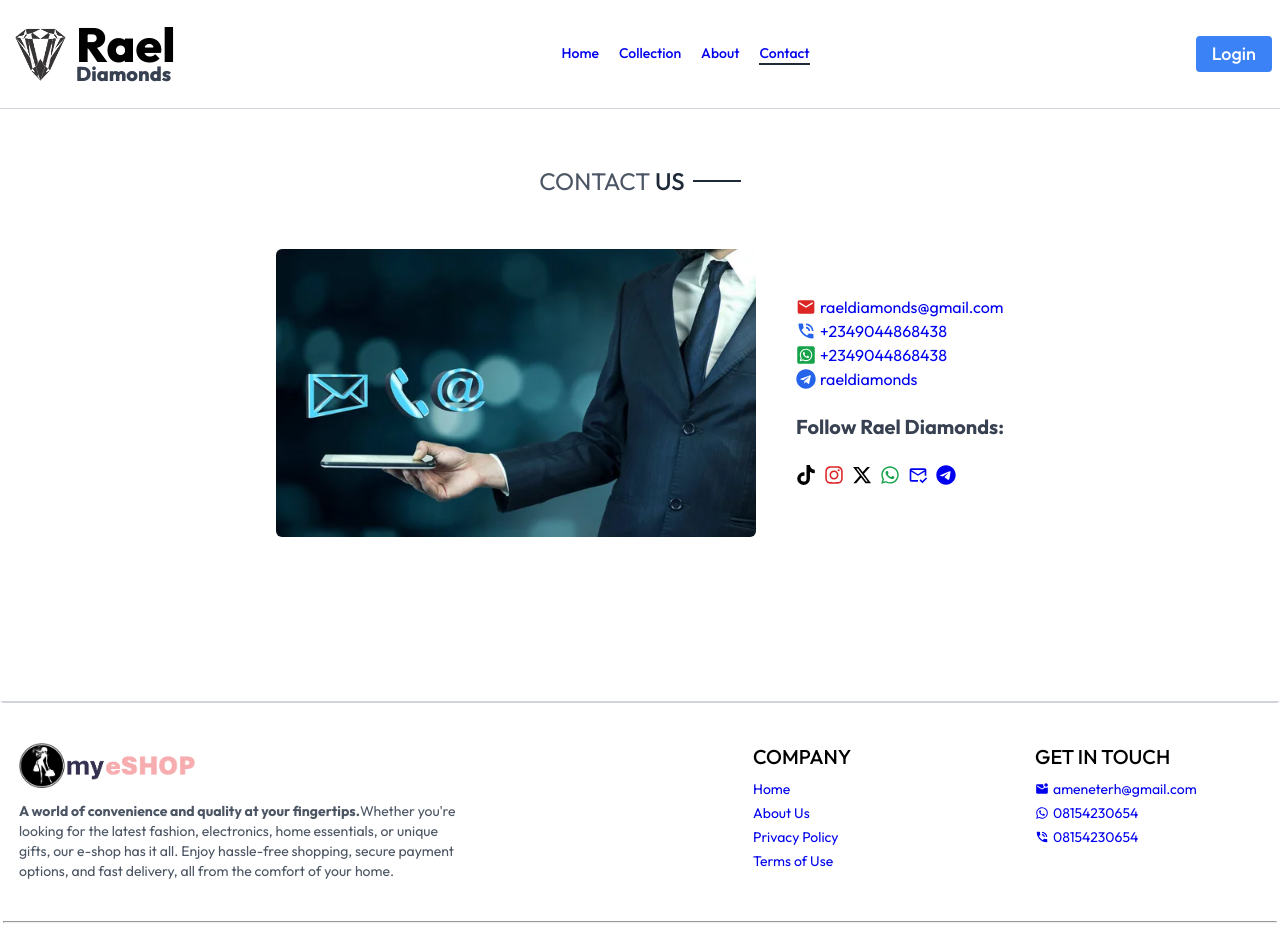
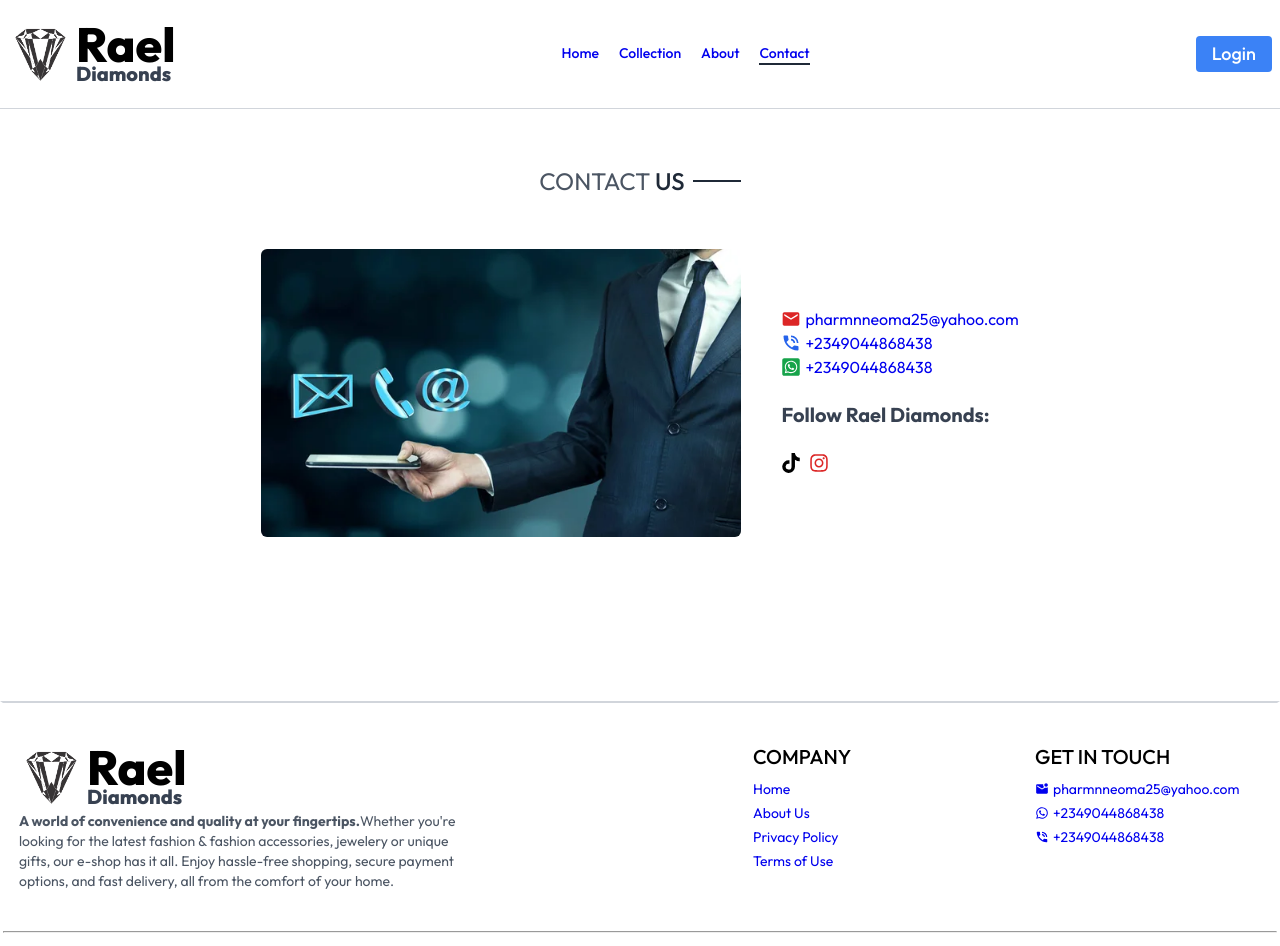
Before and after one commit to Ameneterh/raeldiamonds, a React (Vite) app in the folder frontend/: page /contact in a window 1280 px wide. Shown: the top 946 px of the page. Built offline with nearby package versions, Linux system fonts and the light colour scheme.

Commit message:
updates on footer header, pages

```diff
--- a/frontend/src/App.jsx
+++ b/frontend/src/App.jsx
@@ -32,7 +32,7 @@
         <Route path="/terms-of-use" element={<TermsOfUse />} />
         <Route path="/collections" element={<CollectionsPage />} />
         <Route path="/contact" element={<ContactPage />} />
-        <Route path="/product/:productId" element={<ProductPage />} />
+        <Route path="/product/:slug" element={<ProductPage />} />
 
         {/* protected routes */}
         <Route
--- a/frontend/src/Components/FooterComponent.jsx
+++ b/frontend/src/Components/FooterComponent.jsx
@@ -2,6 +2,7 @@
 import { assets } from "../assets/assets";
 import { Link } from "react-router-dom";
 import { MdMarkEmailUnread, MdPhoneInTalk, MdWhatsapp } from "react-icons/md";
+import { company_info } from "../assets/company_info.js";
 
 export default function FooterComponent() {
   const date = new Date();
@@ -10,13 +11,22 @@
     <div className="border-t-2 border-solid border-l-transparent border-r-transparent border-b-transparent border-gray-300">
       <div className="px-4 flex flex-col sm:grid grid-cols-[3fr_1fr_1fr] gap-14 my-10 text-sm">
         <div>
-          <img src={assets.nav_img} className="w-36 sm:w-44 mb-2" alt="" />
+          <Link to="/" className="flex items-center gap-1">
+            <img src={assets.logo} className="w-8 sm:w-16 rounded-full" />
+            <div className="hidden md:flex flex-col md:text-5xl font-extrabold text-black leading-3">
+              <span>Rael</span>
+              <span className="-mt-2 hidden md:block text-gray-700 text-xl">
+                Diamonds
+              </span>
+            </div>
+          </Link>
+
           <p className="w-full md:w-2/3 text-gray-600 text-sm">
             <b>A world of convenience and quality at your fingertips.</b>
-            Whether you're looking for the latest fashion, electronics, home
-            essentials, or unique gifts, our e-shop has it all. Enjoy
-            hassle-free shopping, secure payment options, and fast delivery, all
-            from the comfort of your home.
+            Whether you're looking for the latest fashion & fashion accessories,
+            jewelery or unique gifts, our e-shop has it all. Enjoy hassle-free
+            shopping, secure payment options, and fast delivery, all from the
+            comfort of your home.
           </p>
         </div>
 
@@ -34,23 +44,26 @@
           <p className="text-xl font-medium mb-2">GET IN TOUCH</p>
           <ul className="flex flex-col gap-1 text-gray-600">
             <Link
-              to="mailto:ameneterh@gmail.com"
+              to={`mailto:${company_info.email}`}
               className="flex items-center gap-1"
             >
               <MdMarkEmailUnread />
-              ameneterh@gmail.com
+              {company_info.email}
             </Link>
             <Link
-              to="https://wa.me/2348154230654"
+              to={`https://wa.me/${company_info.whatsapp_number}`}
               target="_blank"
               className="flex items-center gap-1"
             >
               <MdWhatsapp />
-              08154230654
+              {company_info.whatsapp_number}
             </Link>
-            <Link to="tel:+2348154230654" className="flex items-center gap-1">
+            <Link
+              to={`tel:${company_info.call_number}`}
+              className="flex items-center gap-1"
+            >
               <MdPhoneInTalk />
-              08154230654
+              {company_info.call_number}
             </Link>
           </ul>
         </div>
--- a/frontend/src/Components/HeaderComponent.jsx
+++ b/frontend/src/Components/HeaderComponent.jsx
@@ -73,7 +73,7 @@
     <div className="flex items-center justify-between py-5 px-2 font-medium sticky top-0 z-40 text-[12px] bg-white border-t-0 border-l-0 border-r-0 border-b-[1.5px] border-solid border-b-gray-300">
       <Link to="/" className="flex items-center gap-1">
         <img src={assets.logo} className="w-8 sm:w-16 rounded-full" />
-        <div className="flex flex-col md:text-5xl font-extrabold text-black leading-3">
+        <div className="hidden md:flex flex-col md:text-5xl font-extrabold text-black leading-3">
           <span>Rael</span>
           <span className="-mt-2 hidden md:block text-gray-700 text-xl">
             Diamonds
--- a/frontend/src/Components/LatestCollection.jsx
+++ b/frontend/src/Components/LatestCollection.jsx
@@ -44,6 +44,7 @@
           <ProductItem
             key={index}
             id={product._id}
+            slug={product.slug}
             image={product.image[0]}
             name={product.name}
             category={product.category.split("_").join(" & ")}
--- a/frontend/src/Components/ProductItem.jsx
+++ b/frontend/src/Components/ProductItem.jsx
@@ -5,6 +5,7 @@
 
 export default function ProductItem({
   id,
+  slug,
   image,
   name,
   category,
@@ -17,7 +18,7 @@
 
   return (
     <Link
-      to={`/product/${id}`}
+      to={`/product/${slug}`}
       className="text-gray-700 cursor-pointer rounded-md overflow-hidden bg-red-300 w-full min-h-72 flex flex-col justify-end hover:scale-110 transition-all duration-300 hover:shadow-lg"
       style={{
         backgroundImage: `url(${image})`,
--- a/frontend/src/Components/ProductReviewRating.jsx
+++ b/frontend/src/Components/ProductReviewRating.jsx
@@ -54,7 +54,7 @@
         // send notification to seller
         await AddNotification({
           title: "A New Review has been placed",
-          message: `"${user.fullname}" has added a review on your product, "${product.product_name}"`,
+          message: `"${user.name}" has added a review on your product, "${product.name}"`,
           user: product.seller._id,
           onClick: "/seller-profile",
           read: false,
--- a/frontend/src/Components/ReviewDisplayComponent.jsx
+++ b/frontend/src/Components/ReviewDisplayComponent.jsx
@@ -9,8 +9,8 @@
   createdAt,
 }) {
   return (
-    <div className="flex items-start gap-1 bg-gray-50 rounded shadow-sm">
-      <img src={avatar} alt={name} className="w-14 h-14" />
+    <div className="flex items-start gap-1 bg-gray-100 rounded-md shadow-sm p-2">
+      <img src={avatar} alt={name} className="w-10 h-10" />
       <div className="py-1 w-full pr-3 flex flex-col gap-1">
         <div className="w-ful">
           <div className="flex justify-between items-center w-ful">
--- a/frontend/src/Pages/CollectionsPage.jsx
+++ b/frontend/src/Pages/CollectionsPage.jsx
@@ -96,6 +96,7 @@
               <ProductItem
                 key={index}
                 id={product?._id}
+                slug={product.slug}
                 name={product?.name}
                 category={product?.category.split("_").join(" & ")}
                 description={product?.description}
--- a/frontend/src/Pages/ContactPage.jsx
+++ b/frontend/src/Pages/ContactPage.jsx
@@ -64,7 +64,7 @@
                   {company_info.whatsapp_number}
                 </Link>
               </span>
-              <span className="flex items-center gap-1">
+              {/* <span className="flex items-center gap-1">
                 <FaTelegram className="text-blue-600" size={20} />
                 <Link
                   to={`https://t.me/${company_info.socials[5].name}`}
@@ -72,7 +72,7 @@
                 >
                   {company_info.socials[5].name}
                 </Link>
-              </span>
+              </span> */}
             </p>
 
             {/* follow buttons */}
@@ -81,7 +81,11 @@
             </p>
             <p className="flex items-center gap-2">
               {company_info.socials.map((social, index) => (
-                <Link to={social.url} target="_blank" key={index}>
+                <Link
+                  to={`${social.url}${social.name}`}
+                  target="_blank"
+                  key={index}
+                >
                   <social.icon
                     className={`text-xl hover:scale-125 transition-all duration-300 text-${social.color}`}
                   />
--- a/frontend/src/assets/assets.js
+++ b/frontend/src/assets/assets.js
@@ -58,20 +58,35 @@
   {
     _id: "1",
     name: "Fashionable Gold Plated Belt",
+    slug: "fashionable-gold-plated-belt",
     description:
       "Lorem Ipsum is simply dummy text of the printing and typesetting industry. Lorem Ipsum has been the industry's standard dummy text ever since the 1500s",
     price: 10500,
     image: [belt_1, women2, women3, women4],
     category: "accessories",
     subCategory: "men_wears",
+    payondelivery: true,
     sizes: ["S", "M", "L"],
     logistics_included: true,
     bestSeller: true,
-    date: 1716634345448,
+    createdAt: "2026-09-06T08:05:19.320+00:00",
+
+    reviews: [
+      {
+        buyer: {
+          name: "AMENE Terhemen",
+          image:
+            "https://encrypted-tbn0.gstatic.com/images?q=tbn:ANd9GcTNDYO06lppcfPSL-RovtTD_Sqv2I8bK_YYgnWJHPtoVF84xw5hqUKFsvSz&s=10",
+        },
+        rating: 4,
+        comment: "This is a great product. I love it!",
+      },
+    ],
   },
   {
     _id: "2",
     name: "Diamond Bracelet",
+    slug: "diamond-bracelet",
     description:
       "Lorem Ipsum is simply dummy text of the printing and typesetting industry. Lorem Ipsum has been the industry's standard dummy text ever since the 1500s",
     price: 15000,
@@ -81,11 +96,12 @@
     sizes: ["S", "M", "L"],
     logistics_included: false,
     bestSeller: false,
-    date: 1716634345448,
+    createdAt: "2026-09-06T08:05:19.320+00:00",
   },
   {
     _id: "3",
     name: "Diamond Necklace 1",
+    slug: "diamond-necklace-1",
     description:
       "Lorem Ipsum is simply dummy text of the printing and typesetting industry. Lorem Ipsum has been the industry's standard dummy text ever since the 1500s",
     price: 1050,
@@ -95,11 +111,12 @@
     sizes: ["M", "L", "XL"],
     logistics_included: false,
     bestSeller: true,
-    date: 1716634345448,
+    createdAt: "2026-09-06T08:05:19.320+00:00",
   },
   {
     _id: "4",
     name: "Diamond Necklace 2",
+    slug: "diamond-necklace-2",
     description:
       "Lorem Ipsum is simply dummy text of the printing and typesetting industry. Lorem Ipsum has been the industry's standard dummy text ever since the 1500s",
     price: 1500,
@@ -109,11 +126,12 @@
     sizes: ["M", "L", "XL"],
     logistics_included: false,
     bestSeller: true,
-    date: 1716634345448,
+    createdAt: "2026-09-06T08:05:19.320+00:00",
   },
   {
     _id: "5",
     name: "Diamond Necklace 3",
+    slug: "diamond-necklace-3",
     description:
       "Lorem Ipsum is simply dummy text of the printing and typesetting industry. Lorem Ipsum has been the industry's standard dummy text ever since the 1500s",
     price: 85000,
@@ -123,11 +141,12 @@
     sizes: ["S", "M"],
     logistics_included: true,
     bestSeller: true,
-    date: 1716634345448,
+    createdAt: "2026-09-06T08:05:19.320+00:00",
   },
   {
     _id: "6",
     name: "Diamond Ring 1",
+    slug: "diamond-ring-1",
     description:
       "Lorem Ipsum is simply dummy text of the printing and typesetting industry. Lorem Ipsum has been the industry's standard dummy text ever since the 1500s",
     price: 9000,
@@ -137,11 +156,12 @@
     sizes: ["S", "M"],
     logistics_included: false,
     bestSeller: true,
-    date: 1716634345448,
+    createdAt: "2026-09-06T08:05:19.320+00:00",
   },
   {
     _id: "7",
     name: "Diamond Ring 2",
+    slug: "diamond-ring-2",
     description:
       "Lorem Ipsum is simply dummy text of the printing and typesetting industry. Lorem Ipsum has been the industry's standard dummy text ever since the 1500s",
     price: 9000,
@@ -151,11 +171,12 @@
     sizes: ["S", "M"],
     logistics_included: true,
     bestSeller: true,
-    date: 1716634345448,
+    createdAt: "2026-09-06T08:05:19.320+00:00",
   },
   {
     _id: "8",
     name: "Now White Perfume 150mL",
+    slug: "now-white-perfume-150ml",
     description:
       "Lorem Ipsum is simply dummy text of the printing and typesetting industry. Lorem Ipsum has been the industry's standard dummy text ever since the 1500s",
     price: 9000,
@@ -165,11 +186,12 @@
     sizes: ["S", "M"],
     logistics_included: true,
     bestSeller: true,
-    date: 1716634345448,
+    createdAt: "2026-09-06T08:05:19.320+00:00",
   },
   {
     _id: "9",
     name: "Supremacy Avnan Incense Perfume 200mL",
+    slug: "supremacy-avnan-incense-perfume-200ml",
     description:
       "Lorem Ipsum is simply dummy text of the printing and typesetting industry. Lorem Ipsum has been the industry's standard dummy text ever since the 1500s",
     price: 9000,
@@ -179,11 +201,12 @@
     sizes: ["S", "M"],
     logistics_included: false,
     bestSeller: true,
-    date: 1716634345448,
+    createdAt: "2026-09-06T08:05:19.320+00:00",
   },
   {
     _id: "10",
     name: "Watch One",
+    slug: "watch-one",
     description:
       "Lorem Ipsum is simply dummy text of the printing and typesetting industry. Lorem Ipsum has been the industry's standard dummy text ever since the 1500s",
     price: 9000,
@@ -193,11 +216,12 @@
     sizes: ["S", "M"],
     logistics_included: false,
     bestSeller: true,
-    date: 1716634345448,
+    createdAt: "2026-09-06T08:05:19.320+00:00",
   },
   {
     _id: "11",
     name: "Watch Two",
+    slug: "watch-two",
     description:
       "Lorem Ipsum is simply dummy text of the printing and typesetting industry. Lorem Ipsum has been the industry's standard dummy text ever since the 1500s",
     price: 9000,
@@ -207,11 +231,12 @@
     sizes: ["S", "M"],
     logistics_included: false,
     bestSeller: true,
-    date: 1716634345448,
+    createdAt: "2026-09-06T08:05:19.320+00:00",
   },
   {
     _id: "12",
     name: "Watch Three",
+    slug: "watch-three",
     description:
       "Lorem Ipsum is simply dummy text of the printing and typesetting industry. Lorem Ipsum has been the industry's standard dummy text ever since the 1500s",
     price: 9000,
@@ -221,6 +246,6 @@
     sizes: ["S", "M"],
     logistics_included: false,
     bestSeller: true,
-    date: 1716634345448,
+    createdAt: "2026-09-06T08:05:19.320+00:00",
   },
 ];
--- a/frontend/src/assets/company_info.js
+++ b/frontend/src/assets/company_info.js
@@ -15,53 +15,53 @@
   // address: "No 5 Irode Matthew Street Ado Ekiti, Ekiti State",
   call_number: "+2349044868438",
   whatsapp_number: "+2349044868438",
-  email: "raeldiamonds@gmail.com",
+  email: "pharmnneoma25@yahoo.com",
   website: "https://raeldiamonds.onrender.com",
   mission:
     "To provide a seamless and enjoyable online shopping experience, by providing an easy to use platform for both vendors and shoppers, committed to delivering exceptional customer service, ensuring fast and reliable delivery, and fostering a secure, convenient shopping environment for all our clients.",
   socials: [
     {
       title: "TikTok",
-      name: "raeldiamonds",
+      name: "Rael_diamonds",
       url: "https://www.tiktok.com/",
       color: "black",
       icon: FaTiktok,
     },
     {
       title: "Instagram",
-      name: "raeldiamonds",
+      name: "Rael_diamonds",
       url: "https://www.instagram.com/",
       color: "red-600",
       icon: FaInstagram,
     },
-    {
-      title: "Twitter",
-      name: "raeldiamonds",
-      url: "https://www.twitter.com/",
-      color: "black",
-      icon: FaXTwitter,
-    },
-    {
-      title: "WhatsApp",
-      name: "+2349044868438",
-      url: "https://wa.me/",
-      color: "green-600",
-      icon: FaWhatsapp,
-    },
-    {
-      title: "Email",
-      name: "raeldiamonds@gmail.com",
-      url: "https://mailto:",
-      color: "slate-700",
-      icon: MdOutlineMarkEmailRead,
-    },
-    {
-      title: "Telegram",
-      name: "raeldiamonds",
-      url: "https://t.me/",
-      color: "slate-700",
-      icon: FaTelegram,
-    },
+    // {
+    //   title: "Twitter",
+    //   name: "raeldiamonds",
+    //   url: "https://www.twitter.com/",
+    //   color: "black",
+    //   icon: FaXTwitter,
+    // },
+    // {
+    //   title: "WhatsApp",
+    //   name: "+2349044868438",
+    //   url: "https://wa.me/",
+    //   color: "green-600",
+    //   icon: FaWhatsapp,
+    // },
+    // {
+    //   title: "Email",
+    //   name: "raeldiamonds@gmail.com",
+    //   url: "https://mailto:",
+    //   color: "slate-700",
+    //   icon: MdOutlineMarkEmailRead,
+    // },
+    // {
+    //   title: "Telegram",
+    //   name: "raeldiamonds",
+    //   url: "https://t.me/",
+    //   color: "slate-700",
+    //   icon: FaTelegram,
+    // },
   ],
 
   ceo: {
```
Also changed, not shown: frontend/src/Pages/ProductPage.jsx (+62 -57 lines).
